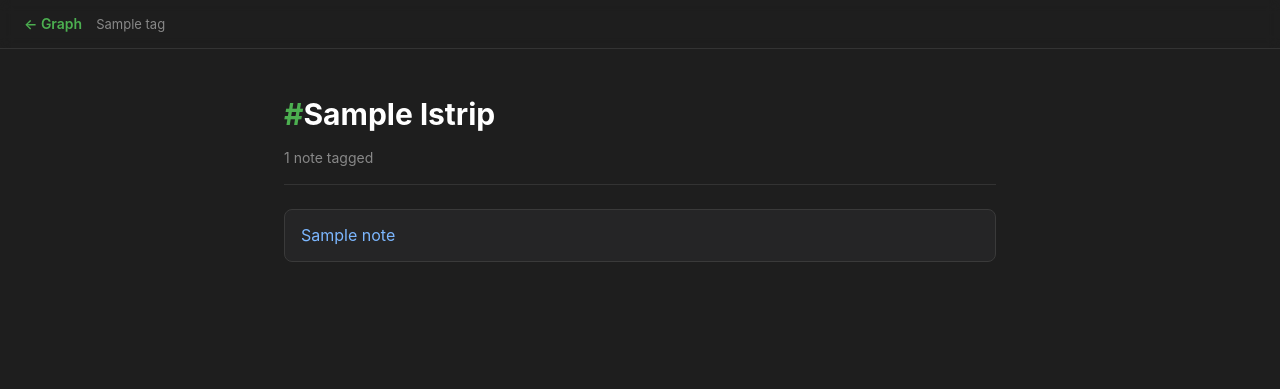
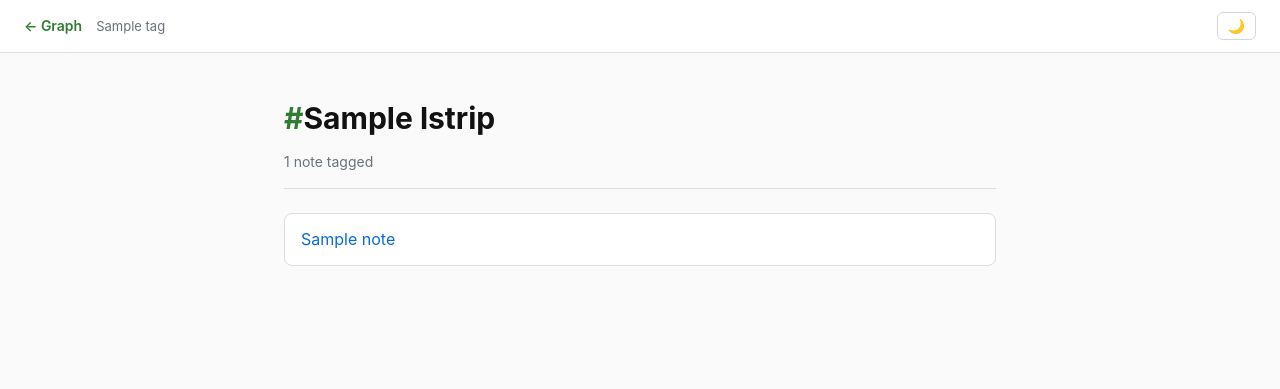
Before and after one commit to ivandemec/my_base, a Flask app: template templates/tag.html in a window 1280 px wide. Shown: the top 389 px of the page. Run offline with Flask 3, Linux system fonts and the light colour scheme; the template is opened without the code that fills it: most values are stand-ins (such as "Sample title", 1, 10 or a date in 2020).

Commit message:
tag overview theme

```diff
--- a/templates/tag.html
+++ b/templates/tag.html
@@ -5,33 +5,55 @@
     <meta name="viewport" content="width=device-width, initial-scale=1">
     <title>{{ tag }} — Vault Wiki</title>
     <style>
-        :root { --bg: #1e1e1e; --panel: #252526; --fg: #d8d8d8; --accent: #4caf50; --link: #7cb7ff; }
+        :root {
+            --bg: #1e1e1e; --panel: #252526; --fg: #d8d8d8; --accent: #4caf50; --link: #7cb7ff;
+            --strong: #fff; --border: #333; --border-soft: #3a3a3a; --muted: #888;
+            --header-bg: rgba(30,30,30,.9); --input-bg: #2a2a2a; --input-border: #444;
+        }
+        :root[data-theme="light"] {
+            --bg: #fafafa; --panel: #fff; --fg: #24292f; --accent: #2e7d32; --link: #0969da;
+            --strong: #111; --border: #d8dee4; --border-soft: #d8dee4; --muted: #6a737d;
+            --header-bg: rgba(255,255,255,.9); --input-bg: #fff; --input-border: #d0d7de;
+        }
         * { box-sizing: border-box; }
         body { margin: 0; background: var(--bg); color: var(--fg);
             font-family: -apple-system, Segoe UI, Roboto, Arial, sans-serif; line-height: 1.7; }
         header {
             position: sticky; top: 0; display: flex; align-items: center; gap: 14px;
-            padding: 12px 24px; background: rgba(30,30,30,.9); backdrop-filter: blur(6px);
-            border-bottom: 1px solid #333; z-index: 10;
+            padding: 12px 24px; background: var(--header-bg); backdrop-filter: blur(6px);
+            border-bottom: 1px solid var(--border); z-index: 10;
         }
         header a.back { color: var(--accent); text-decoration: none; font-weight: 600; font-size: 14px; }
         header a.back:hover { text-decoration: underline; }
-        header .crumb { color: #888; font-size: 13px; }
+        header .crumb { color: var(--muted); font-size: 13px; }
+        #theme-toggle {
+            margin-left: auto; background: var(--input-bg); border: 1px solid var(--input-border);
+            color: var(--fg); padding: 6px 10px; border-radius: 6px; cursor: pointer; font-size: 14px; line-height: 1;
+        }
+        #theme-toggle:hover { border-color: var(--accent); }
         main { max-width: 760px; margin: 0 auto; padding: 40px 24px 120px; }
-        h1.page-title { font-size: 30px; margin: 0 0 6px; color: #fff; }
+        h1.page-title { font-size: 30px; margin: 0 0 6px; color: var(--strong); }
         h1.page-title .hash { color: var(--accent); }
-        .count { color: #888; font-size: 14px; margin: 0 0 24px; border-bottom: 1px solid #333; padding-bottom: 14px; }
+        .count { color: var(--muted); font-size: 14px; margin: 0 0 24px; border-bottom: 1px solid var(--border); padding-bottom: 14px; }
         ul.notes { list-style: none; margin: 0; padding: 0; }
         ul.notes li { margin: 0 0 4px; }
         ul.notes a { display: block; color: var(--link); text-decoration: none;
-            padding: 12px 16px; background: var(--panel); border: 1px solid #3a3a3a; border-radius: 8px; }
+            padding: 12px 16px; background: var(--panel); border: 1px solid var(--border-soft); border-radius: 8px; }
         ul.notes a:hover { border-color: var(--accent); }
     </style>
+    <script>
+        (function () {
+            var saved = localStorage.getItem("vault-theme");
+            if (!saved) saved = window.matchMedia("(prefers-color-scheme: light)").matches ? "light" : "dark";
+            document.documentElement.setAttribute("data-theme", saved);
+        })();
+    </script>
 </head>
 <body>
     <header>
         <a class="back" href="/">← Graph</a>
         <span class="crumb">{{ tag }}</span>
+        <button id="theme-toggle" type="button" title="Toggle light/dark theme" aria-label="Toggle theme"></button>
     </header>
     <main>
         <h1 class="page-title"><span class="hash">#</span>{{ tag.lstrip('#') }}</h1>
@@ -42,5 +64,19 @@
             {% endfor %}
         </ul>
     </main>
+    <script>
+        var themeToggle = document.getElementById("theme-toggle");
+        function syncThemeButton() {
+            var dark = document.documentElement.getAttribute("data-theme") !== "light";
+            themeToggle.textContent = dark ? "☀️" : "🌙";
+        }
+        themeToggle.addEventListener("click", function () {
+            var next = document.documentElement.getAttribute("data-theme") === "light" ? "dark" : "light";
+            document.documentElement.setAttribute("data-theme", next);
+            localStorage.setItem("vault-theme", next);
+            syncThemeButton();
+        });
+        syncThemeButton();
+    </script>
 </body>
 </html>
```
